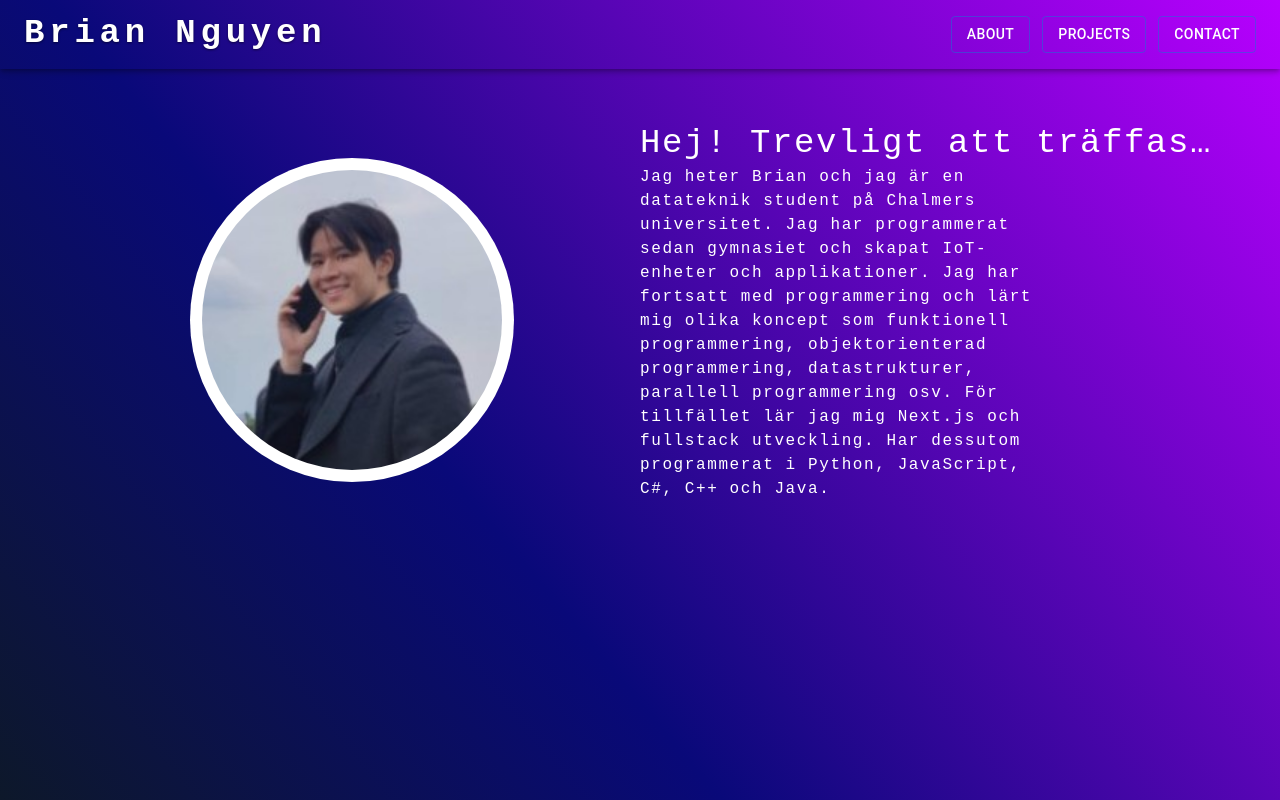
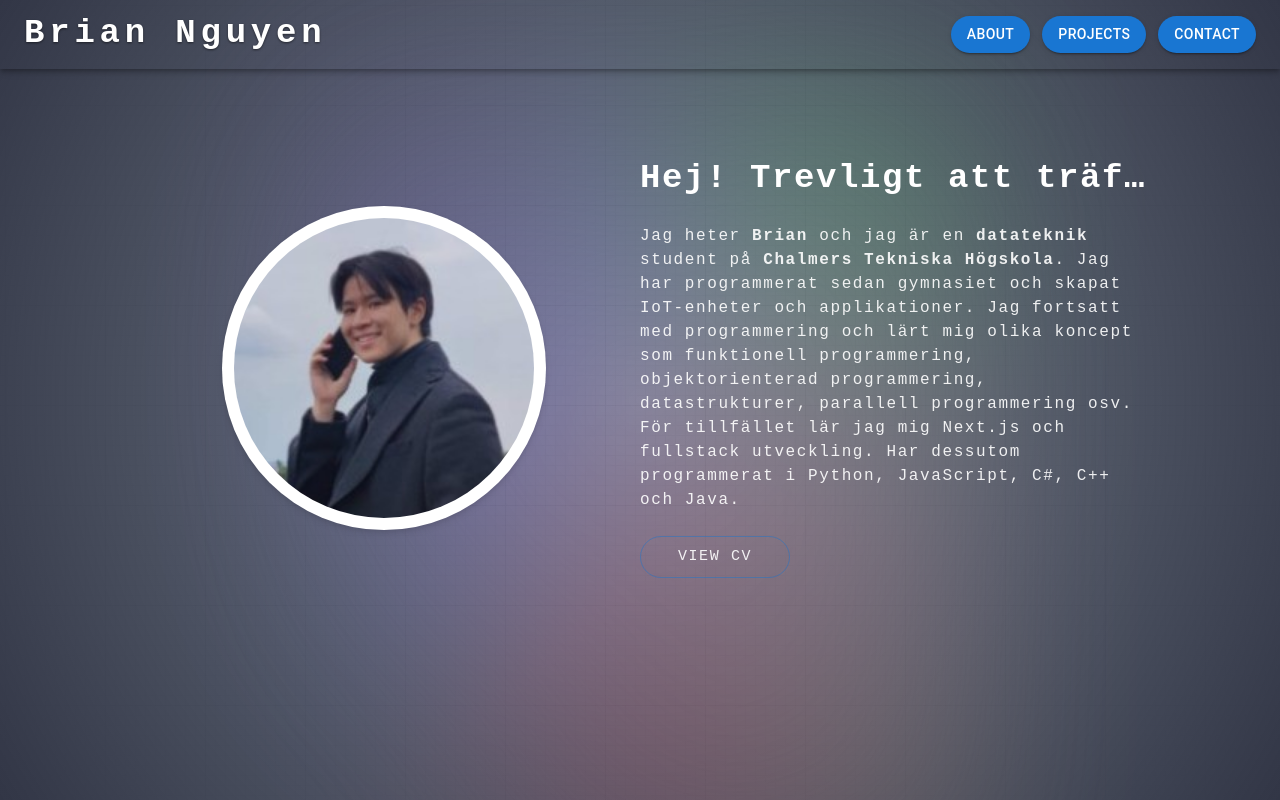
Before and after one commit to abbbringu/Personal-website, a Next.js app in the folder brian-nguyen/: page / in a window 1280 px wide. Built offline with nearby package versions, Linux system fonts and the light colour scheme.

Commit message:
- Changed theming and background

```diff
--- a/brian-nguyen/app/components/MainPage/IntroImage.jsx
+++ b/brian-nguyen/app/components/MainPage/IntroImage.jsx
@@ -18,16 +18,24 @@ function IntroImage() {
   };
   return (
     <Grid
-      className="px-10"
+      className="px-10 pt-24        "
       container
       height="80vh"
       alignItems="center"
       justifyContent="center"
       direction="row"
+      maxWidth={2000}
     >
       {/* Profile picture */}
-      <Grid item container xs={6} alignItems="center" justifyContent="center">
-        <div className="bg-white rounded-full flex justify-center p-3">
+      <Grid
+        item
+        container
+        md={6}
+        xs={12}
+        alignItems="center"
+        justifyContent="center"
+      >
+        <div className="bg-white rounded-full flex justify-center p-3 drop-shadow-md">
           <Image
             className="rounded-full"
             height={300}
@@ -38,8 +46,8 @@ function IntroImage() {
         </div>
       </Grid>
       {/* Introductory text */}
-      <Grid item xs={6}>
-        <Stack>
+      <Grid item md={6} xs={12}>
+        <Stack spacing={3}>
           {/* Title */}
           <Typography
             noWrap
@@ -47,7 +55,7 @@ function IntroImage() {
             sx={{
               color: "white",
               fontFamily: "monospace",
-              fontWeight: 500,
+              fontWeight: 550,
               letterSpacing: ".1rem",
               textDecoration: "none",
             }}
@@ -63,19 +71,37 @@ function IntroImage() {
               fontFamily: "monospace",
               fontWeight: 400,
               letterSpacing: ".1rem",
-              width: "70%",
+              width: "100%",
+              opacity: "0.9",
             }}
           >
-            Jag heter Brian och jag är en datateknik student på Chalmers
-            universitet. Jag har programmerat sedan gymnasiet och skapat
-            IoT-enheter och applikationer. Jag har fortsatt med programmering
-            och lärt mig olika koncept som funktionell programmering,
-            objektorienterad programmering, datastrukturer, parallell
-            programmering osv. För tillfället lär jag mig Next.js och fullstack
-            utveckling. Har dessutom programmerat i Python, JavaScript, C#, C++
-            och Java.
+            Jag heter <span className="font-bold">Brian</span> och jag är en{" "}
+            <span className="font-bold">datateknik</span> student på{" "}
+            <span className="font-bold">Chalmers Tekniska Högskola</span>. Jag
+            har programmerat sedan gymnasiet och skapat IoT-enheter och
+            applikationer. Jag fortsatt med programmering och lärt mig olika
+            koncept som funktionell programmering, objektorienterad
+            programmering, datastrukturer, parallell programmering osv. För
+            tillfället lär jag mig Next.js och fullstack utveckling. Har
+            dessutom programmerat i Python, JavaScript, C#, C++ och Java.
           </Typography>
           {/* Buttons */}
+          <Button
+            fullWidth={false}
+            variant="outlined"
+            color="primary"
+            size="large"
+            sx={{
+              color: "white",
+              fontFamily: "monospace",
+              letterSpacing: ".1rem",
+              width: "150px",
+              opacity: "0.9",
+              borderRadius: 50,
+            }}
+          >
+            View CV
+          </Button>
         </Stack>
       </Grid>
     </Grid>
--- a/brian-nguyen/app/components/NavBar.jsx
+++ b/brian-nguyen/app/components/NavBar.jsx
@@ -109,13 +109,17 @@ function ResponsiveAppBar() {
           >
             {pages.map((page) => (
               <Button
-                className="rounded-full"
                 color="primary"
                 size="medium"
-                variant="outlined"
+                variant="contained"
                 key={page}
                 onClick={handleCloseNavMenu}
-                sx={{ my: 2, color: "white", display: "block" }}
+                sx={{
+                  my: 2,
+                  color: "white",
+                  display: "block",
+                  borderRadius: 28,
+                }}
               >
                 {page}
               </Button>
--- a/brian-nguyen/app/globals.css
+++ b/brian-nguyen/app/globals.css
@@ -18,21 +18,57 @@
         hsla(215, 98%, 61%, 1) 0px,
         transparent 0%
       ),
-      radial-gradient(at 97% 21%, hsla(125, 98%, 72%, 1) 0px, transparent 50%),
       radial-gradient(at 52% 99%, hsla(354, 98%, 61%, 1) 0px, transparent 50%),
+      radial-gradient(at 79% 53%, hsla(343, 68%, 79%, 1) 0px, transparent 50%),
+      radial-gradient(at 97% 96%, hsla(38, 60%, 74%, 1) 0px, transparent 50%),
       radial-gradient(at 10% 29%, hsla(256, 96%, 67%, 1) 0px, transparent 50%),
-      radial-gradient(at 97% 96%, hsla(38, 60%, 74%, 1) 0px, transparent 50%),
       radial-gradient(at 33% 50%, hsla(222, 67%, 73%, 1) 0px, transparent 50%),
-      radial-gradient(at 79% 53%, hsla(343, 68%, 79%, 1) 0px, transparent 50%);
+      radial-gradient(at 97% 21%, hsla(125, 98%, 72%, 1) 0px, transparent 50%);
     position: absolute;
     content: "";
     width: 100%;
     height: 100%;
     filter: blur(100px) saturate(150%);
     top: 80px;
-    opacity: 0.15;
+    opacity: 0.2;
   }
 
-.blue_gradient {
+  .main {
+    width: 100vw;
+    min-height: 100vh;
+    position: fixed;
+    display: flex;
+    justify-content: center;
+    padding: 120px 24px 160px 24px;
+    pointer-events: none;
+  }
+
+  .main:before {
+    background: radial-gradient(circle, rgba(32, 49, 72, 0.6) 0, #323646 100%);
+    /* background: linear-gradient(50deg, rgba(13,24,42,0.5) 0%, rgba(9,9,121,0.5) 37%, rgba(78, 26, 98, 0.5) 100%); */
+    position: absolute;
+    content: "";
+    z-index: 2;
+    width: 100%;
+    height: 100%;
+    top: 0;
+  }
+
+  .main:after {
+    content: "";
+    background-image: url("/images/grid.svg");
+    z-index: 1;
+    position: absolute;
+    width: 100%;
+    height: 100%;
+    top: 0;
+    opacity: 0.7;
+    filter: invert(1);
+  }
+
+  .app {
+    @apply relative z-10 flex justify-center items-center flex-col mx-auto sm:px-16 px-6;
+  }
+  .blue_gradient {
     @apply bg-gradient-to-r from-blue-600 to-cyan-600 bg-clip-text text-transparent;
   }
--- a/brian-nguyen/app/layout.jsx
+++ b/brian-nguyen/app/layout.jsx
@@ -17,8 +17,13 @@ export default function RootLayout({ children }) {
       <ThemeProvider theme={lightTheme}>
         <CssBaseline />
         <body>
-          <NavBar />
-          {children}
+          <div className="main">
+            <div className="gradient" />
+          </div>
+          <main className="app">
+            <NavBar />
+            {children}
+          </main>
         </body>
       </ThemeProvider>
     </html>
--- a/brian-nguyen/app/page.jsx
+++ b/brian-nguyen/app/page.jsx
@@ -6,14 +6,7 @@ import IntroImage from "./components/MainPage/IntroImage";
 
 export default function Home() {
   return (
-    <Container
-      maxWidth="false"
-      sx={{
-        background: `rgb(13,24,42)`,
-        background: ` linear-gradient(50deg, rgba(13,24,42,1) 0%, rgba(9,9,121,1) 37%, rgba(184,0,255,1) 100%)`,
-        height: `100vh`,
-      }}
-    >
+    <Container maxWidth="false">
       <IntroImage />
       {/* */}
     </Container>
--- a/brian-nguyen/app/theme/themes.js
+++ b/brian-nguyen/app/theme/themes.js
@@ -5,6 +5,10 @@ import { createTheme } from "@mui/material/styles";
 export const darkTheme = createTheme({
   palette: {
     mode: "dark",
+    black: {
+      main: '#141a29',
+      dark: '#141a29',
+    },
   },
 });
 
--- a/brian-nguyen/tailwind.config.js
+++ b/brian-nguyen/tailwind.config.js
@@ -1,11 +1,20 @@
 /** @type {import('tailwindcss').Config} */
 module.exports = {
-  corePlugins: {
-    preflight: false,
-  },
-  content: ["./app/**/*.{js,ts,jsx,tsx,css}"],
+  content: [
+    './pages/**/*.{js,ts,jsx,tsx,mdx}',
+    './components/**/*.{js,ts,jsx,tsx,mdx}',
+    './app/**/*.{js,ts,jsx,tsx,mdx}',
+  ],
   theme: {
-    extend: {},
+    extend: {
+      fontFamily: {
+        satoshi: ['Satoshi', 'sans-serif'],
+        inter: ['Inter', 'sans-serif'],
+      },
+      colors: {
+        'primary-orange': '#FF5722',
+      }
+    },
   },
   plugins: [],
-};
+}
```
Also changed, not shown: brian-nguyen/public/images/grid.svg (added).
